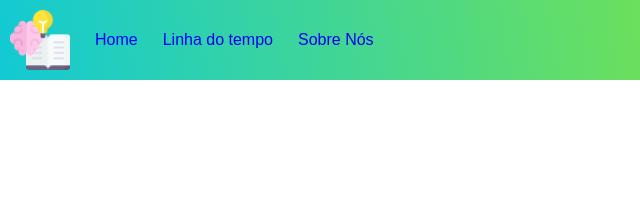
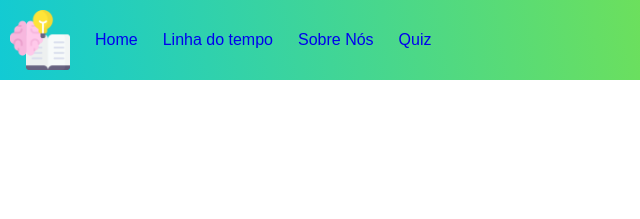
Before and after one commit to devGiovanni95/site-educacional, a plain HTML site: page sobre.html in a window 1280 px wide. Shown: the top 219 px of the page, 0-640 px from the left. Drawn offline with nearby package versions, Linux system fonts and the light colour scheme.

Commit message:
Update sobre.html

```diff
--- a/sobre.html
+++ b/sobre.html
@@ -21,6 +21,9 @@
       <a href="sobre.html">
         <p>Sobre Nós</p>
       </a>
+        <a href="quiz.html">
+          <p>Quiz</p>
+        </a>
     </header>
 
     <!-- Sobre Nós -->
```
